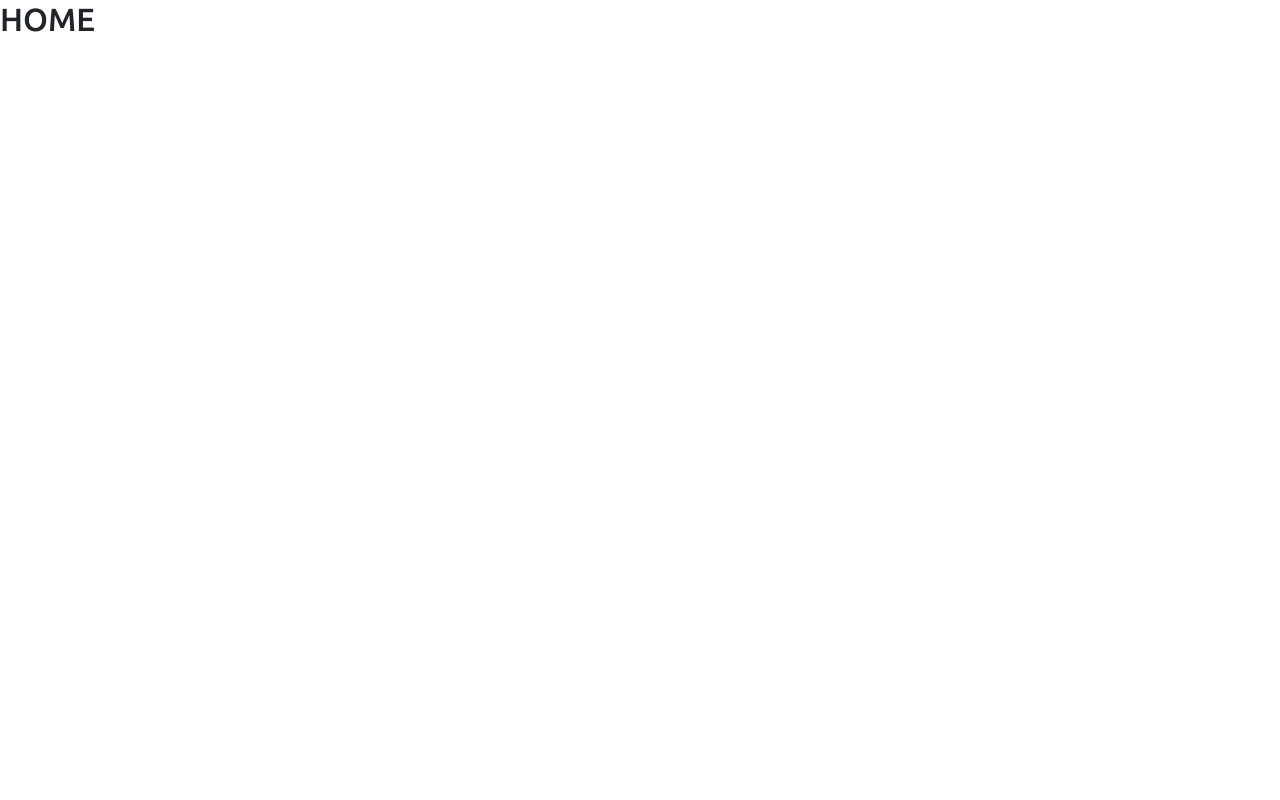
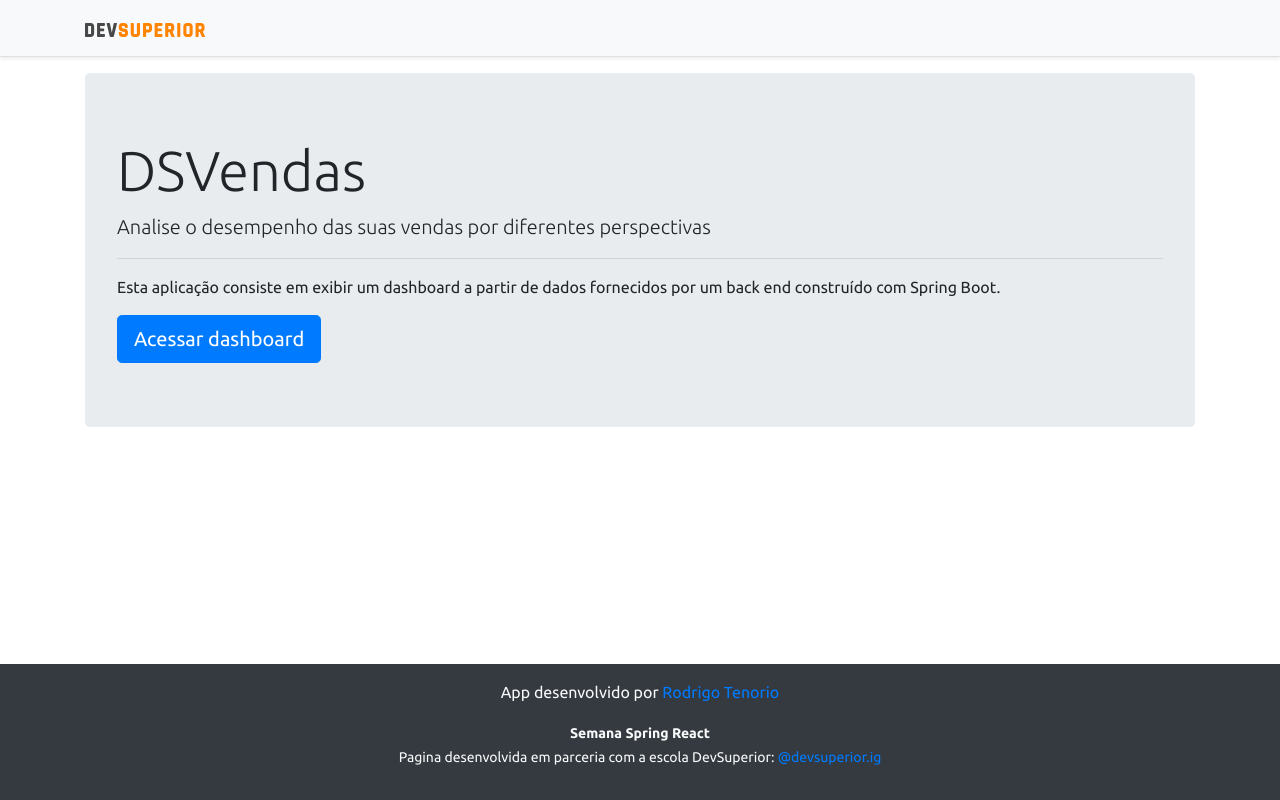
Before and after one commit to rstenorio/projeto-sds3, a React (Create React App) app in the folder frontend/: page / in a window 1280 px wide. Built offline with nearby package versions, Linux system fonts and the light colour scheme.

Commit message:
Home, navigation

```diff
--- a/frontend/src/components/NavBar/index.tsx
+++ b/frontend/src/components/NavBar/index.tsx
@@ -1,11 +1,14 @@
 import ImgDsDark from 'assets/img/ds_dark.svg';
+import { Link } from 'react-router-dom';
 
 const NavBar = () => {
     return (
         <div className="d-flex flex-column flex-md-row align-items-center p-3 px-md-4 mb-3 bg-light border-bottom shadow-sm">
             <div className="container">
                 <nav className="my-2 my-md-0 mr-md-3">
-                    <img src={ImgDsDark} alt="DevSuperior" width="120" />
+                    <Link to ="/">
+                        <img src={ImgDsDark} alt="DevSuperior" width="120" />
+                    </Link>
                 </nav>
             </div>
         </div>);
--- a/frontend/src/pages/Home/index.tsx
+++ b/frontend/src/pages/Home/index.tsx
@@ -1,9 +1,26 @@
+import Footer from "components/Footer"
+import NavBar from "components/NavBar"
+import { Link } from "react-router-dom"
+
 const Home = () => {
     return (
-        <div>
-            <h2>HOME</h2>
-        </div>
+        <>
+            <NavBar />
+            <div className="container">
+                <div className="jumbotron">
+                    <h1 className="display-4">DSVendas</h1>
+                    <p className="lead">Analise o desempenho das suas vendas por diferentes perspectivas</p>
+                    <hr />
+                    <p>Esta aplicação consiste em exibir um dashboard a partir de dados fornecidos por um back end construído com Spring Boot.</p>
+                    <Link className="btn btn-primary btn-lg" to="/dashboard">
+                        Acessar dashboard
+                    </Link>
 
+
+                </div>
+            </div>
+            <Footer />
+        </>
     );
 }
 
```
